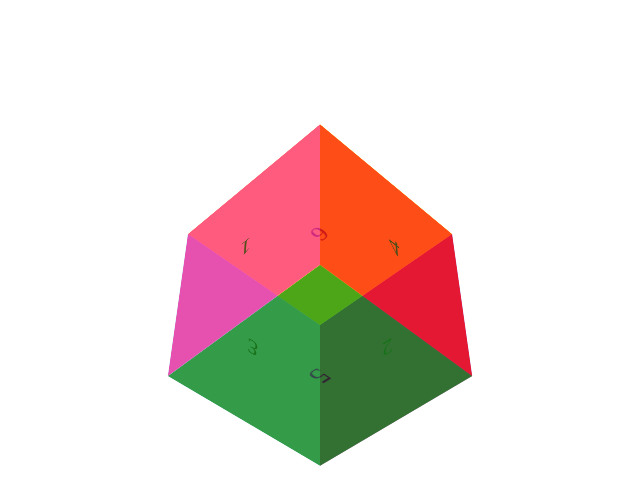
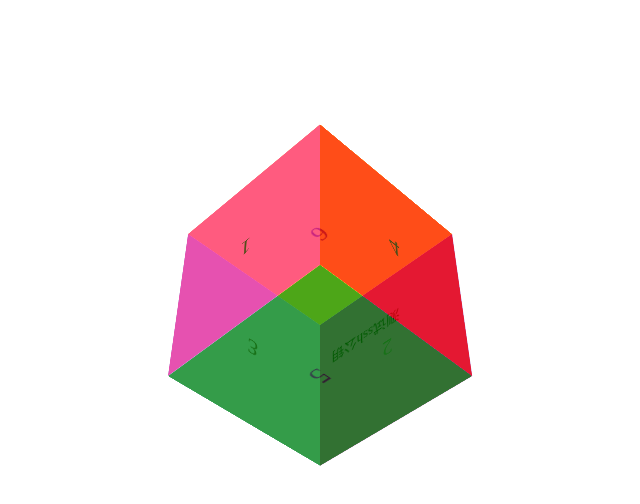
Before and after one commit to yang-wen-hui/piuyougou, a plain HTML site: page 3d正方形旋转.html in a window 1280 px wide. Shown: the full height of the page, 320-960 px from the left. Drawn offline with Linux system fonts and the light colour scheme.

Commit message:
测试ssh

```diff
--- a/3d正方形旋转.html
+++ b/3d正方形旋转.html
@@ -85,6 +85,7 @@
         <div>4</div>
         <div>5</div>
         <div>6</div>
+        测试ssh公钥
     </div>
 </body>
 
```
